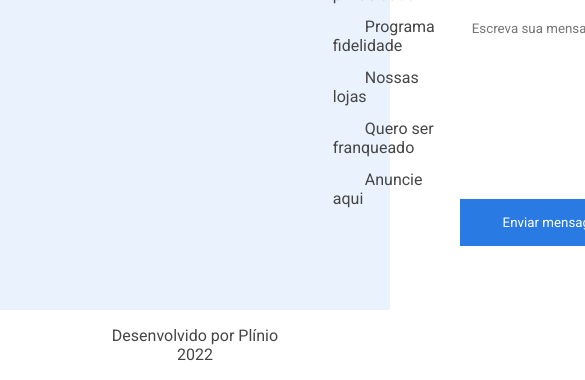
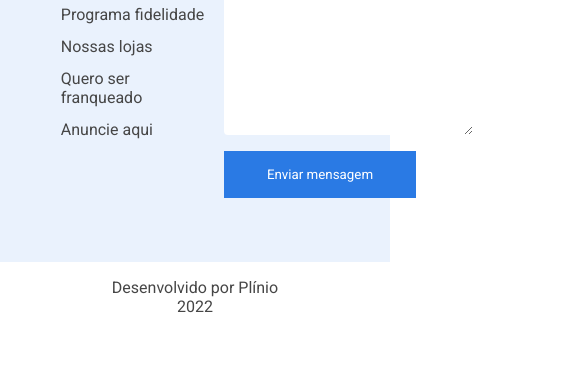
Before and after one commit to pliniohavila/challenge-one-ecommerce, a plain HTML site: page index.html in a window 390 px wide. Shown: the part 1532-1912 px from the top of the page, 585 px wide, since content can reach past the window. After the commit the page ends 1864 px from the top, so only its background shows below. Drawn offline with Linux system fonts and the light colour scheme.

Commit message:
version tablet implemented

```diff
--- a/assets/css/global.css
+++ b/assets/css/global.css
@@ -13,11 +13,16 @@ body, input, button, textarea {
   background-color: #EAF2FD;
 }
 
+.footer-extended__part-one {
+  display: flex;
+  flex: 1;
+}
+
 .footer-extended__content {
   display: flex;
 }
 
-.footer-extended__content li {
+.footer-extended__part-one li {
   margin: 0.8rem;
 }
 
@@ -85,3 +90,23 @@ footer {
   color: #464646;
   padding: 1rem;
 }
+
+
+@media (max-width: 768px)
+{
+  .container-content {
+    margin: 0 3rem;
+  }
+
+  .footer-extended__part-one {
+    display: flex;
+    flex-direction: column;
+    flex: 1;
+  }
+
+  .footer-extended__menu {
+    margin: 0rem;
+  }
+
+
+}
--- a/assets/css/header.css
+++ b/assets/css/header.css
@@ -88,3 +88,12 @@
   color: #fff;
   background-color: #5595E9;
 }
+
+
+@media (max-width: 768px)
+{
+  .header__search {
+    width: 16rem;
+    margin-right: 1rem;
+  }
+}
--- a/assets/css/main-home.css
+++ b/assets/css/main-home.css
@@ -56,3 +56,10 @@
 .card-product__price {
   font-weight: 700;
 }
+
+@media (max-width: 768px)
+{
+  .section__body__card-product:nth-child(n+5):nth-child(-n+6) {
+    display: none;
+  }
+}
--- a/index.html
+++ b/index.html
@@ -184,6 +184,7 @@
   </main>
   <section class="footer-extended">
     <div class="container-content footer-extended__content">
+      <div class="footer-extended__part-one">
         <div>
           <img src="./assets/img/Logo.png" />
         </div>
@@ -195,6 +196,8 @@
           <li><a href="#" class="footer-extended__menu">Quero ser franqueado</a></li>
           <li><a href="#" class="footer-extended__menu">Anuncie aqui</a></li>
         </ul>
+      </div>
+
       <form class="footer__form">
         <p>Fale Conosco</p>
         <div class="footer__form__input">
```
Lines whose indentation alone changed are shown as unchanged.
